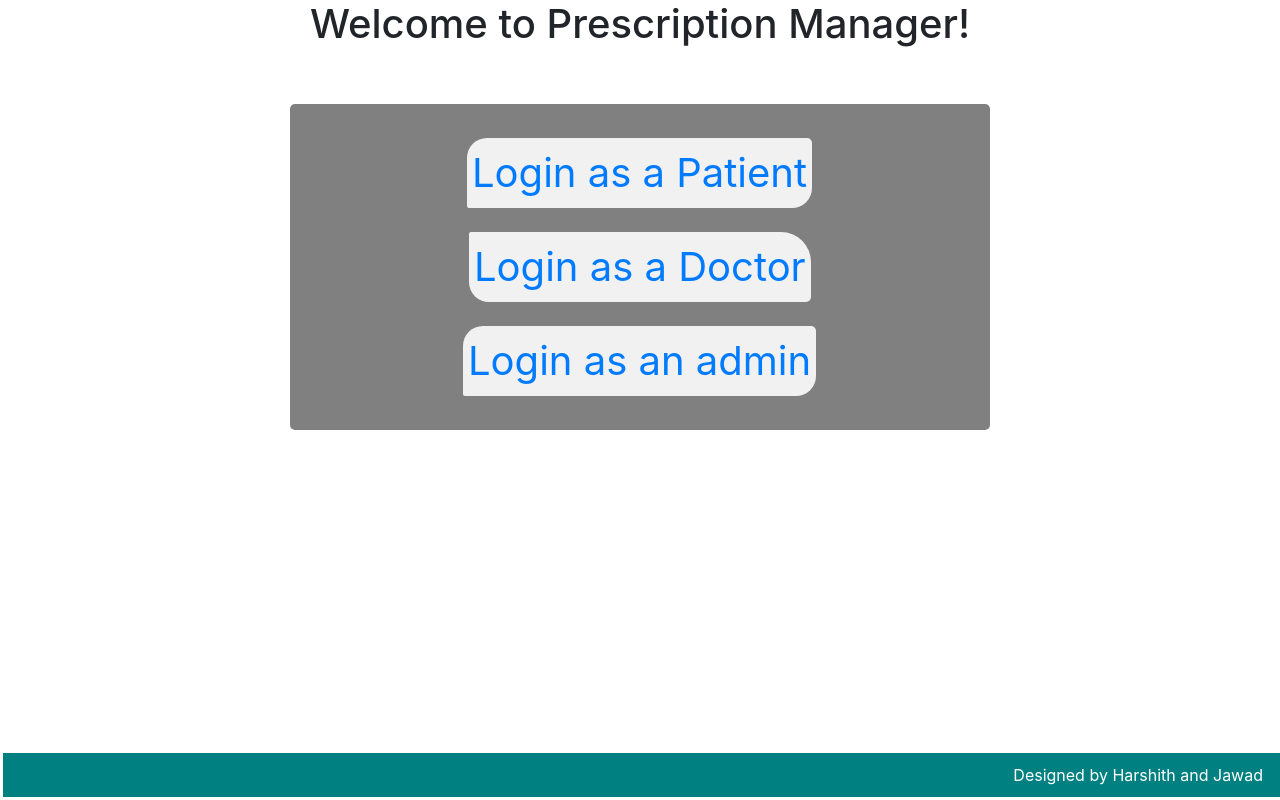
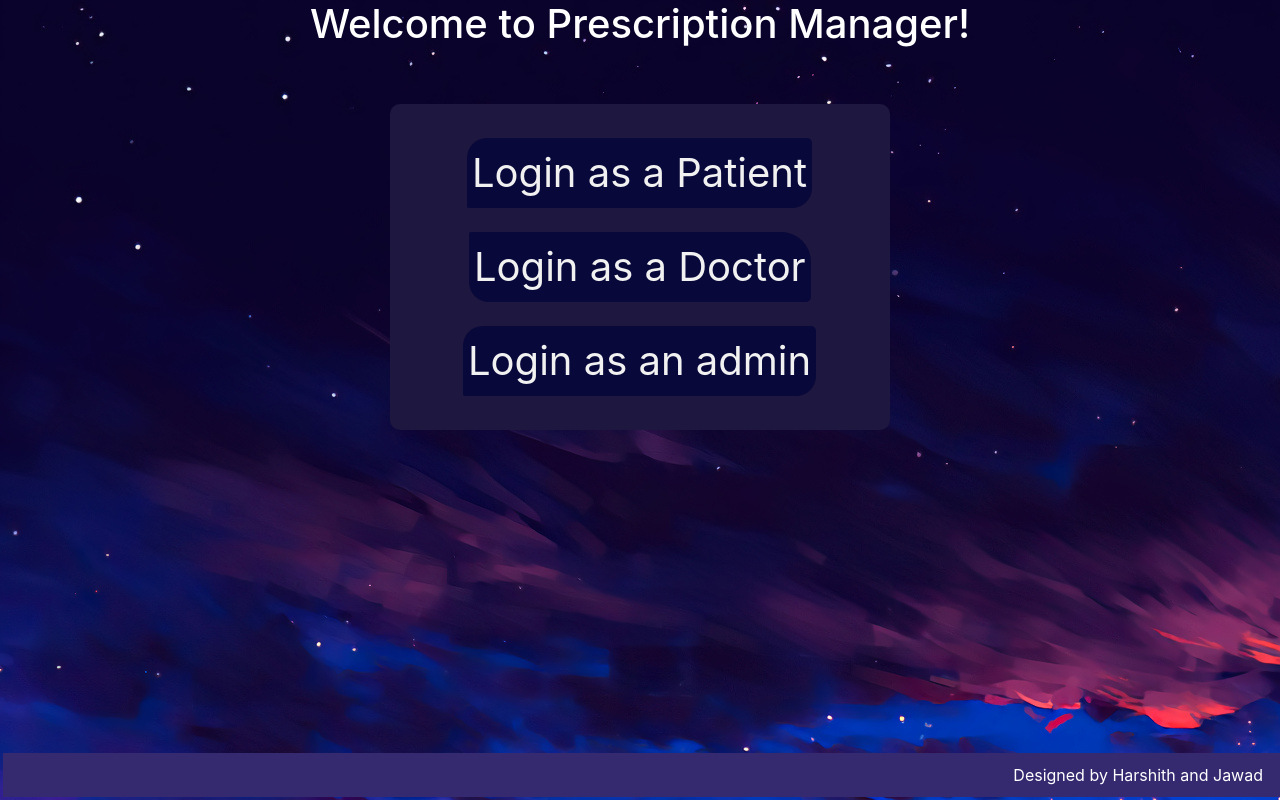
Before and after one commit to jawad-kp/Prescription-Manager, a PHP site: page /DBMS/Public/index.html in a window 1280 px wide. Run offline with PHP 8.4, Linux system fonts and the light colour scheme; some libraries are stand-ins or nearby versions.

Commit message:
Draft-Css for Index page is up. I've added in other picture assets we can consider for use

```diff
--- a/CustomCSS/index.css
+++ b/CustomCSS/index.css
@@ -1,22 +1,29 @@
 body
 {
-	background-image:
+	/*background-image: url("../Assets/kv3o721sr2u51.jpg");*/
+	background-image: url("../Assets/w5es9uw9yoq51.jpg");
+	/*background-image: url("../Assets/rrbltiehz7b31.png");*/
 }
 
 html.disabled
 {
 	overflow-x: hidden;
-    overflow-y: scroll;
+    overflow-y: hidden;
+}
+body.disabled
+{
+	/*overflow-x: hidden; */
+    overflow-y: hidden;
 }
 footer
 {
 	position: fixed;
-	/*left: 0;*/
+	left: 0;
 	bottom: 0;
 	padding: 10px 20px 10px 10px;
 	margin: 3px;
 	width: 100%;
-	background-color: teal;
+	background-color: #35296f;
 	color: white;
 	text-align: right;
 }
@@ -27,26 +34,32 @@ footer
 	justify-content: center;
 
 }
+
+#TitleContainer > h1
+{
+	color: white;
+}
 #ButtonContainer
 {
 
 	display:         flex;
-	background-color: grey;
+	background-color: #1e173f;
 	/*flex-wrap:       wrap;*/
 	flex-direction: column;
 
 	justify-content: center;
 	align-items: center;
-	width: 700px;
+	width: 500px;
 	margin: auto;
 	padding: 10px;
-	border-radius: 5px;
+	border-radius: 10px;
 
 }
 
 #ButtonContainer > div
 {
-	background-color: #f1f1f1;
+	background-color: #08083A;
+
 	/*margin: auto;*/
 	/**/
 }
@@ -67,6 +80,7 @@ footer
 {
 	font-size: 40px;
 	text-decoration: none;
+	color: #F1F1F1
 
 
 }
```
Also changed, not shown: Assets/kv3o721sr2u51.jpg (added), Assets/rrbltiehz7b31.png (added), Assets/w5es9uw9yoq51.jpg (added).
